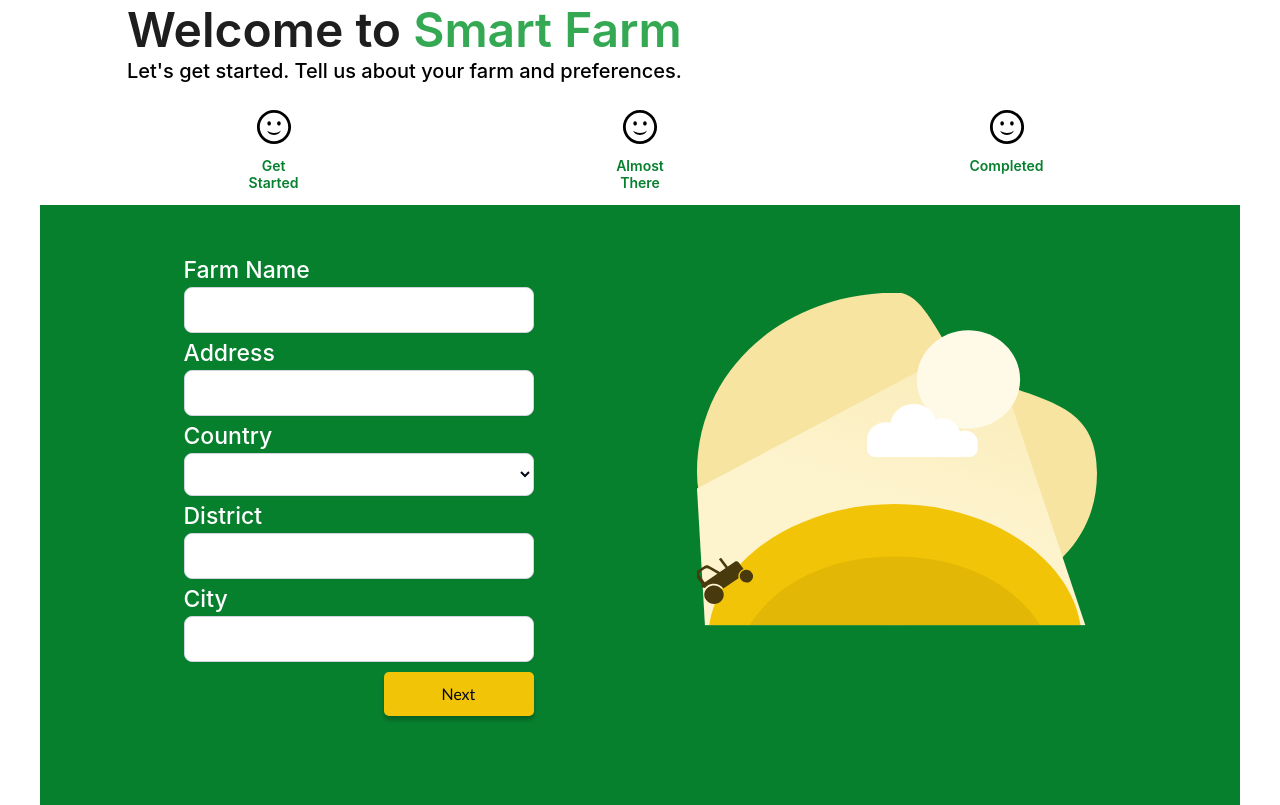
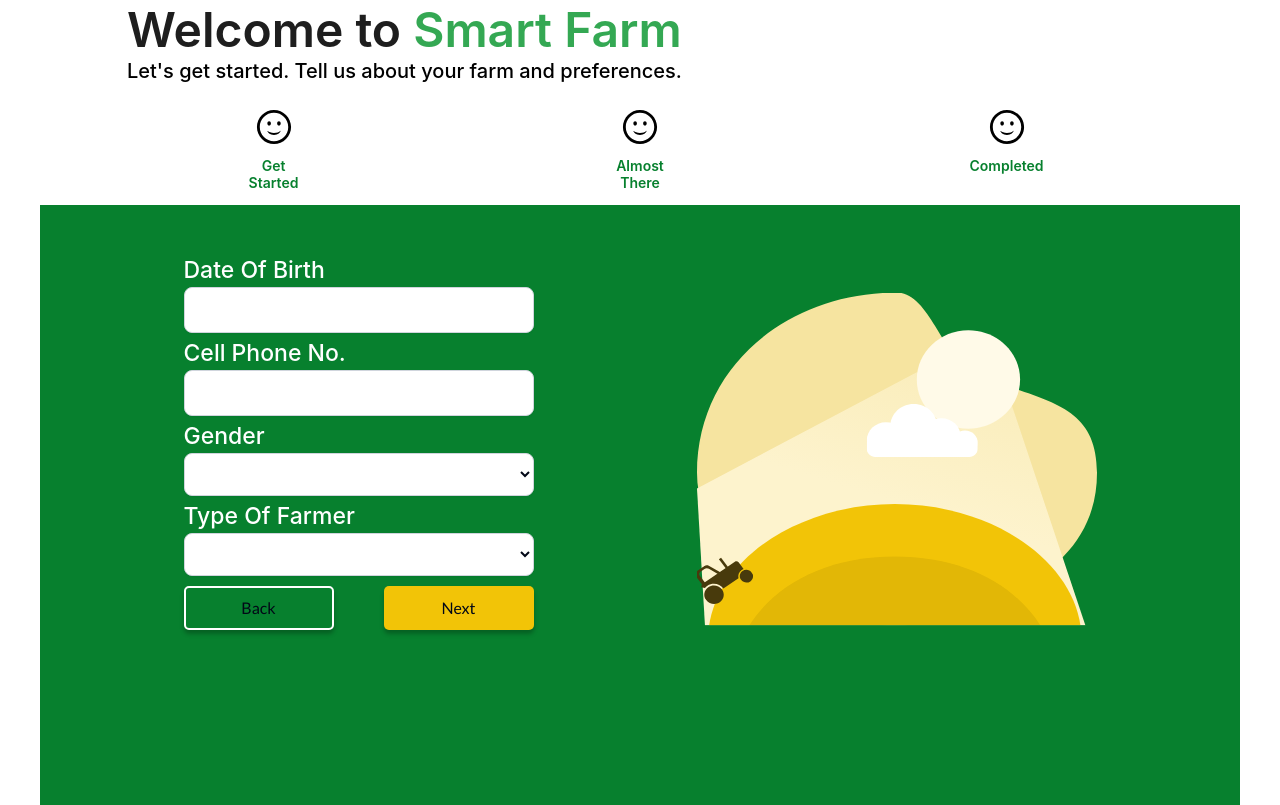
Before and after one commit to UchiG/Smart-Farm, a React (Vite) app: page /welcome in a window 1280 px wide. Built offline with nearby package versions, Linux system fonts and the light colour scheme.

Commit message:
Done with welocme almost ther page

```diff
--- /dev/null
+++ b/src/components/WelcomeAlmostThere.jsx
@@ -0,0 +1,35 @@
+export const WelcomeAlmostThere = () => {
+    return (
+        <div className="welcomeGetStartedParent">
+            <div className="welcomeGetStaredChild getStartedFormParent">
+                <form action="" className="getStartedForm">
+                    <div className="welcomeGetStartedInputField">
+                        <label htmlFor="dateOfBirth" className="welcomeGetStartedInputLabe">Date Of Birth</label>
+                        <input type="text" className="welcomeGetStartedInput" />
+                    </div>
+                    <div className="welcomeGetStartedInputField">
+                        <label htmlFor="phoneNumber" className="welcomeGetStartedInputLabe">Cell Phone No.</label>
+                        <input type="text" className="welcomeGetStartedInput"/>
+                    </div>
+                    <div className="welcomeGetStartedInputField">
+                        <label htmlFor="gender" className="welcomeGetStartedInputLabe">Gender</label>
+                        <select name="" id="" className="welcomeGetStartedInput"></select>
+                    </div>
+                    <div className="welcomeGetStartedInputField">
+                        <label htmlFor="farmerType" className="welcomeGetStartedInputLabe">Type Of Farmer</label>
+                        <select name="" id="" className="welcomeGetStartedInput"></select>
+                    </div>
+
+                    <div className="button-container">
+                        <button type="submit" className="welcomeGetStartedPageButton welcomeGetStartedPageButton-1">Back</button>
+                        <button type="submit" className="welcomeGetStartedPageButton welcomeGetStartedPageButton-2">Next</button>
+                    </div>
+
+                </form>
+            </div>
+            <div className="welcomeGetStaredChild getStartedImage"></div>
+
+        </div>
+
+);
+}
--- a/src/components/WelcomeGetStarted.jsx
+++ b/src/components/WelcomeGetStarted.jsx
@@ -24,7 +24,7 @@ export const WelcomeGetStarted = () => {
                             <label htmlFor="city" className="welcomeGetStartedInputLabe">City</label>
                             <input type="text"className="welcomeGetStartedInput"/>
                         </div>
-                        <button type="submit" className="welcomeGetStartedPageButton">Next</button>
+                        <button type="submit" className="welcomeGetStartedPageButton welcomeGetStartedPageButton-2">Next</button>
                     </form>
                 </div>
                 <div className="welcomeGetStaredChild getStartedImage"></div>
--- a/src/index.css
+++ b/src/index.css
@@ -709,17 +709,29 @@ code {
     flex-direction: column;
   }
 
-  .getStartedForm .welcomeGetStartedPageButton {
-    display: flex;
+   .welcomeGetStartedPageButton {
+    display: inline-flex;
       width: 150px;
       height: 44px;
-
       justify-content: center;
       align-items: center;
-    gap: 10px;
       flex-shrink: 0;
       border-radius: 5px;
+      box-shadow: 0px 4px 4px 0px rgba(0, 0, 0, 0.25);
+
+  }
+
+   .welcomeGetStartedPageButton-1 {
+    border: 2px solid #FFF;
+  background: rgba(242, 196, 7, 0.00);
+  }
+
+   .welcomeGetStartedPageButton-2 {
     background: #F2C407;
-    box-shadow: 0px 4px 4px 0px rgba(0, 0, 0, 0.25);
-    align-self: self-end;
   }
+
+  .button-container {
+    display: flex;
+    justify-content: space-between;
+    gap: 50px; /* Add 50px space between the buttons */
+  }
--- a/src/pages/Welcome.jsx
+++ b/src/pages/Welcome.jsx
@@ -1,6 +1,7 @@
 // import SmileyOneIcon from '../assets/svg/smileyOneIcon.svg?react';
 // import SmileyTwoIcon from '../assets/svg/smileyTwoIcon.svg?react';
 // import SmileyThreeIcon from '../assets/svg/smileyThreeIcon.svg?react';
+import { WelcomeAlmostThere } from "../components/WelcomeAlmostThere";
 import { WelcomeGetStarted } from "../components/WelcomeGetStarted";
 import { WelcomeHeader } from "../components/WelcomeHeader";
 
@@ -8,7 +9,8 @@ const Welcome = () => {
   return (
    <div className="welcomePageParent">
     <WelcomeHeader />
-    <WelcomeGetStarted />
+    {/* <WelcomeGetStarted /> */}
+    <WelcomeAlmostThere />
    </div>
 
 
```
Lines whose indentation alone changed are shown as unchanged.
